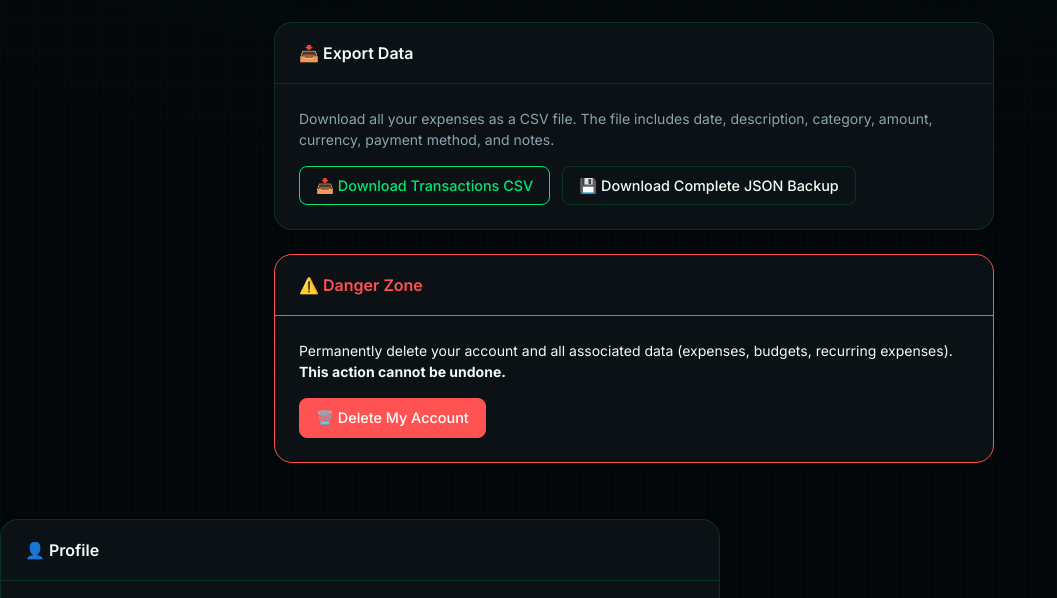
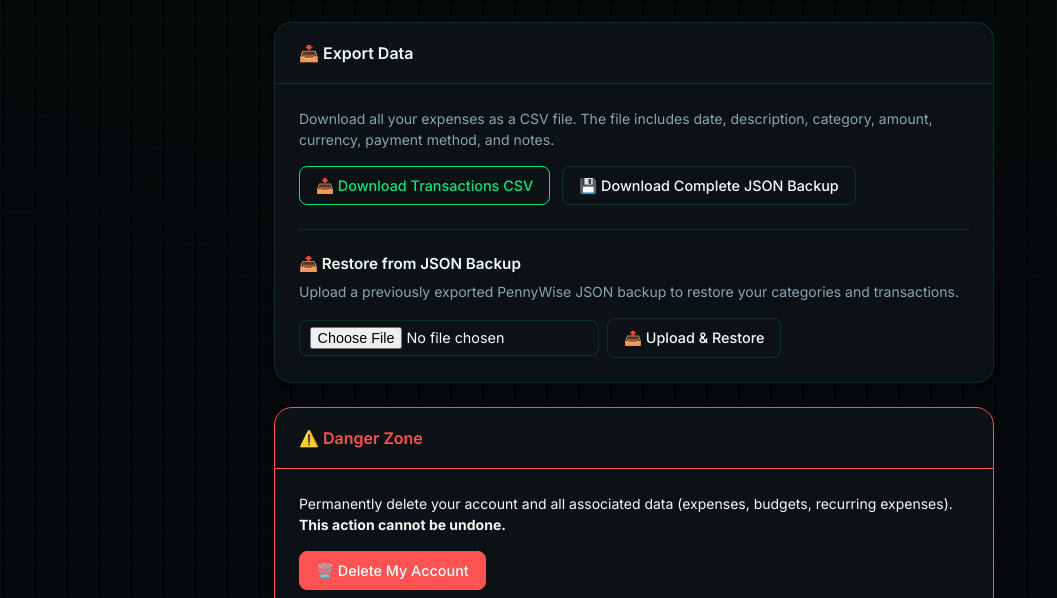
Before and after one commit to shriyanshthanneeru2407-dotcom/pennywise, a Flask app: page /settings in a window 1280 px wide. Shown: the part 1805-2403 px from the top of the page, without its empty margins (0-1057 px from the left). Run offline with Flask 3, Linux system fonts and the light colour scheme; a user stored in the database is signed in; some libraries are stand-ins or nearby versions.

Commit message:
feat: implement JSON backup restore and import engine with unit tests

```diff
--- a/app/settings/routes.py
+++ b/app/settings/routes.py
@@ -13,8 +13,10 @@ Routes:
 import json
 import re
 from datetime import date, datetime, timezone
+from decimal import Decimal
 from flask import Blueprint, render_template, redirect, url_for, flash, request, Response
 from flask_login import login_required, current_user, logout_user
+from sqlalchemy import or_
 from app import db
 from app.models.user import User
 from app.models.category import Category
@@ -254,6 +256,93 @@ def backup_json():
     )
 
 
+@settings_bp.route("/backup/import", methods=["POST"])
+@login_required
+def import_backup_json():
+    """
+    Restore or import user financial records from an uploaded JSON backup.
+    Validates schema, recreates custom categories, and inserts transactions.
+    """
+    file = request.files.get("backup_file")
+    if not file or not file.filename:
+        flash("Please select a valid PennyWise JSON backup file.", "warning")
+        return redirect(url_for("settings.index"))
+
+    try:
+        data = json.load(file)
+    except Exception:
+        flash("Invalid JSON format. Please upload a valid JSON file.", "danger")
+        return redirect(url_for("settings.index"))
+
+    if not isinstance(data, dict) or "transactions" not in data:
+        flash("Unrecognized backup structure. Missing 'transactions' array.", "danger")
+        return redirect(url_for("settings.index"))
+
+    # Map existing categories
+    cat_map = {}
+    cats = Category.query.filter(or_(Category.user_id == None, Category.user_id == current_user.id)).all()  # noqa: E711
+    for c in cats:
+        cat_map[c.name.lower()] = c
+
+    # Create missing custom categories
+    imported_cats = 0
+    for cat_data in data.get("custom_categories", []):
+        cat_name = cat_data.get("name", "").strip()
+        if cat_name and cat_name.lower() not in cat_map:
+            new_cat = Category(
+                name=cat_name,
+                category_type=cat_data.get("category_type", "expense"),
+                icon=cat_data.get("icon", "🏷️"),
+                color=cat_data.get("color", "#00e676"),
+                user_id=current_user.id,
+            )
+            db.session.add(new_cat)
+            db.session.flush()
+            cat_map[cat_name.lower()] = new_cat
+            imported_cats += 1
+
+    # Default category fallback
+    default_expense_cat = Category.query.filter_by(name="Other Expense").first()
+    default_income_cat = Category.query.filter_by(name="Other Income").first()
+
+    imported_count = 0
+    for item in data.get("transactions", []):
+        try:
+            amt = Decimal(str(item.get("amount", "0"))).quantize(Decimal("0.01"))
+            if amt <= 0:
+                continue
+            exp_date = date.fromisoformat(item["date"])
+            t_type = item.get("transaction_type", "expense")
+            cat_name = (item.get("category") or "").strip().lower()
+            category = cat_map.get(cat_name)
+            if not category:
+                category = default_income_cat if t_type == "income" else default_expense_cat
+
+            expense = Expense(
+                user_id=current_user.id,
+                category_id=category.id if category else None,
+                amount=amt,
+                currency=current_user.currency,
+                transaction_type=t_type,
+                description=item.get("description", "Imported Transaction")[:128],
+                expense_date=exp_date,
+                payment_method=item.get("payment_method", "Other"),
+                notes=item.get("notes"),
+            )
+            db.session.add(expense)
+            imported_count += 1
+        except Exception:
+            continue
+
+    db.session.commit()
+    flash(
+        f"Successfully imported {imported_count} transaction{'s' if imported_count != 1 else ''} "
+        f"and {imported_cats} custom categor{'ies' if imported_cats != 1 else 'y'} from backup!",
+        "success",
+    )
+    return redirect(url_for("expenses.index"))
+
+
 @settings_bp.route("/delete-account", methods=["POST"])
 @login_required
 def delete_account():
--- a/app/templates/settings/index.html
+++ b/app/templates/settings/index.html
@@ -226,6 +226,20 @@
                 💾 Download Complete JSON Backup
             </a>
         </div>
+
+        <hr style="margin: 1.5rem 0; border: none; border-top: 1px solid var(--border);">
+
+        <h4 style="font-size: 0.95rem; margin-bottom: 0.5rem;">📤 Restore from JSON Backup</h4>
+        <p class="text-sm text-muted" style="margin-bottom: 1rem;">
+            Upload a previously exported PennyWise JSON backup to restore your categories and transactions.
+        </p>
+        <form action="{{ url_for('settings.import_backup_json') }}" method="post" enctype="multipart/form-data" class="flex gap-2 items-center" style="flex-wrap: wrap;">
+            <input type="hidden" name="csrf_token" value="{{ csrf_token() }}">
+            <input type="file" name="backup_file" accept=".json,application/json" class="form-control" style="max-width: 300px; padding: 0.4rem 0.6rem;" required>
+            <button type="submit" class="btn btn-secondary">
+                📤 Upload & Restore
+            </button>
+        </form>
     </div>
 </div>
 
```
Also changed, not shown: tests/test_security.py (+50 -0 lines), README.md.
